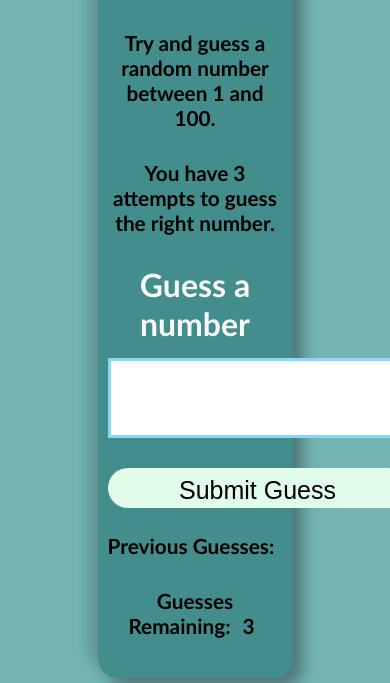
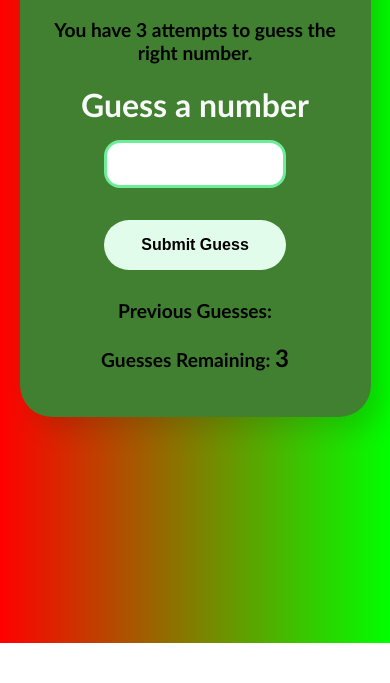
Before and after one commit to Ajayfrizzy/zuri-guessing-game, a plain HTML site: page index.html in a window 390 px wide. Shown: the part 201-884 px from the top of the page. After the commit the page ends 844 px from the top, so only its background shows below. Drawn offline with Linux system fonts and the light colour scheme.

Commit message:
modiefied all the files

```diff
--- a/index.html
+++ b/index.html
@@ -17,14 +17,14 @@
     <div id="wrapper">
       <form action="" class="form">
         <label for="guess-field" id="guess">Guess a number</label>
-        <input type="text" id="guess-field" class="guessfield">
-        <button type="submit" id="sub" class="guess-sumbit">Submit Guess</button>
+        <input type="text" id="input-field">
+        <button type="submit" id="sub">Submit Guess</button>
       </form>
     </div>
 
-    <div class="resultpress">
-      <p>Previous Guesses: <span class="guesses"></span></p>
-      <p>Guesses Remaining: <span class="lastresult">3</span></p>
+    <div class="start-new-game">
+      <p>Previous Guesses: <span class="number-guessed"></span></p>
+      <p>Guesses Remaining: <span class="remaining-guesses">3</span></p>
       <p class="loworhigh"></p>
     </div>
   </div>
--- a/script.js
+++ b/script.js
@@ -1,10 +1,12 @@
+"use strict"
+
 let randomNumber = parseInt(Math.random() * 100 + 1);
 
-const userInput = document.querySelector("#guess-field");
+const inputField = document.querySelector("#input-field");
 const submit = document.querySelector("#sub");
-const startover = document.querySelector(".resultpress");
-const guessSlot = document.querySelector(".guesses");
-const remaining = document.querySelector(".lastresult");
+const startNewGame= document.querySelector(".start-new-game");
+const numberGuessed = document.querySelector(".number-guessed");
+const remainingGuesses = document.querySelector(".remaining-guesses");
 const loworhigh = document.querySelector(".loworhigh");
 
 const p = document.createElement("p");
@@ -14,9 +16,9 @@ let numGuesses = 1;
 let playGame = true;
 
 if (playGame) {
-  submit.addEventListener("click", function (e) {
+  submit.addEventListener("click", (e) => {
     e.preventDefault();
-    const guess = parseInt(userInput.value);
+    const guess = parseInt(inputField.value);
     validateGuess(guess);
   });
 }
@@ -54,31 +56,32 @@ function checkGuess(guess) {
 }
 
 function displayGuesses(guess) {
-  userInput.value = "";
-  guessSlot.innerHTML += `${guess} `;
+  inputField.value = "";
+  numberGuessed.innerHTML += `${guess} `;
   numGuesses++;
-  remaining.innerHTML = `${3 - numGuesses} `;
+  remainingGuesses.innerHTML = `${3 - numGuesses} `;
 }
 
 function displayMessage(message) {
   loworhigh.innerHTML = `<h1>${message}</h1>`;
 }
 
+  /*
+  Add code here to handle the end of the game
+  For example, you can disable the input field and submit button
+  playGame = false;
+  userInput.disabled = true;
+  submit.disabled = true;  */
+
 function endGame() {
-  userInput.value = "";
-  userInput.setAttribute("disabled", "");
-  p.classList.add("button");
-  p.innerHTML = '<h1 id="newGame">Start New Game</h1>';
+  inputField.value = "";
+  inputField.setAttribute("disabled", "");
+  //p.classList.add("button");
+  p.innerHTML = '<h2 id="newGame">Start New Game</h2>';
 
-  startover.appendChild(p);
+  startNewGame.appendChild(p);
   playGame = false;
   newGame();
-
-  // Add code here to handle the end of the game
-  // For example, you can disable the input field and submit button
-  //playGame = false;
-  //userInput.disabled = true;
-  //submit.disabled = true;
 }
 
 function newGame() {
@@ -87,11 +90,11 @@ function newGame() {
     randomNumber = parseInt(Math.random() * 100 + 1);
     previousGuesses = [];
     numGuesses = 1;
-    guessSlot.innerHTML = "";
+    numberGuessed.innerHTML = "";
     loworhigh.innerHTML = "";
-    remaining.innerHTML = `${3 - numGuesses} `;
-    userInput.removeAttribute("disabled");
-    startover.removeChild(p);
+    remainingGuesses.innerHTML = `${3 - numGuesses} `;
+    inputField.removeAttribute("disabled");
+    startNewGame.removeChild(p);
     playGame = true;
   });
 }
--- a/style.css
+++ b/style.css
@@ -4,112 +4,122 @@
     padding: 0;
   }
   body {
-    font-family: "Gill Sans", "Gill Sans MT", Calibri, "Trebuchet MS", sans-serif;
-    background-color: rgba(80, 163, 163, 0.8);
+    font-family: 'Gill Sans', 'Gill Sans MT', Calibri, 'Trebuchet MS', sans-serif;
+    background: linear-gradient(90deg,#ff0000 0%, #00ff00 100%);
+    font-size: 16px;
   }
 
   .container {
     text-align: center;
-    max-width: 700px;
+    max-width: 100vw;
     width: 50%;
-    background-color: rgba(21, 102, 102, 0.5);
-    margin: 5px auto;
-    box-shadow: 10px 10px 15px rgba(70, 104, 104, 0.8),
-      -10px -10px 15px rgba(93, 138, 138, 0.8);
-    border-radius: 20px;
-    padding: 90px;
-    margin-top: 60px;
+    background-color: rgb(64, 128, 48);
+    margin: 1.5rem auto;
+    box-shadow: 0.8rem 0.8rem 1.6rem rgba(0, 0, 0, 0.13);
+    padding: 1.5rem;
+    font-weight: 700;
+    border-radius: 2rem;
 }
 
 h1 {
-    font-size: 3rem;
-    margin: 15px 0;
+  font-size: 2rem;
+  margin: 1rem 0 1.5rem;
   line-height: 1;
-    margin-bottom: 50px;
 }
 p {
-    font-weight: bold;
-    margin-bottom: 15px;
-    font-size: 1.3rem;
-    margin-bottom: 30px;
+  font-size: 1.5rem;
+  margin-bottom: 1.3rem;
 }
 
   span {
-    font-size: rem;
-    font-weight: bold;
+    font-size: 1.5rem;
   }
 
-  .lastresult {
-    color: black;
-    padding: 7px;
+  #input-field {
+    width: 50%;
+    height: 5rem;
+    margin: 1rem auto;
+    font-size: 3.5rem;
+    border: 3px solid rgb(108, 237, 153);
+    display: block;
+    border-radius: 1rem;
+    padding: 0.8rem;
+    outline: none;
 }
 
-  .guesses {
-    color: black;
-    padding: 7px;
-  }
   button {
     background-color: #e1fcea;
-    color: black;
-    width: 250px;
-    height: 50px;
-    border-radius: 50px;
-    font-size: 30px;
-    border-style: 30px;
+    width: 50%;
+    border-radius: 3rem;
+    font-size: 1.8rem;
+    border: none;
+    padding: 1rem 0;
+    margin: 1rem auto 1.5rem;
+    font-weight: 700;
+    cursor: pointer;
 }
 
-  #sub {
+/* .button{
   background-color: #e1fcea;
-    color: black;
-    width: 300px;
-    height: 40px;
-    border-radius: 25px;
-    font-size: 25px;
-    border-style: none;
-    margin-top: 30px;
-    margin-bottom: 25px;
-  }
-
-  #guess-field {
-    color: black;
-    width: 300px;
-    height: 80px;
-    font-size: 40px;
-    border-style: none;
-    margin-top: 15px;
-    font-size: 50px;
-    border: 3px solid rgb(138, 216, 247);
-  }
+  width: 50%;
+  border-radius: 3rem;
+  font-size: 1.8rem;
+  border: none;
+  padding: 1rem 0;
+  margin: 1rem auto 1.5rem;
+} */
 
   #guess {
     font-size: 2rem;
-    font-weight: bolder;
     color: rgb(249, 249, 249);
-    margin-top: 100px;
   }
 
-  #wrapper {
-    box-sizing: border-box;
-    color: white;
-    font-size: 20px;
+  #newGame {
+    background-color: #e1fcea;
+    width: 70%;
+    padding: 0.8rem;
     text-align: center;
+    border: none;
+    margin: auto;
+    border-radius: 2.5rem;
+    cursor: pointer;
 }
 
-  /* Media query for smaller screens */
-  @media screen and (max-width: 768px) {
+#newGame:hover {
+    background-color: #bdd4c5
+}
+
+  @media screen and (max-width: 600px), (max-width: 759.99px) {
     .container {
-      padding: 10px;
+      width: 90%;
+    }
+    p {
+      font-size: 1.2rem;
+      margin-bottom: 1.3rem;
+  }
+  #input-field{
+      width: 60%;
+      height: 3rem;
+      font-size: 2rem;
+  }
+  button {
+    width: 60%;
+    font-size: 1rem;
+}
+#newGame {
+  width: 60%;
+  font-size: 1.2rem;
   }
 }
 
-  /* Media query for even smaller screens */
-  @media screen and (max-width: 480px) {
-    h1 {
-      font-size: 2rem;
+@media screen and (max-width: 450px){
+  #newGame {
+    width: 65%;
+    }
 }
 
-    input,
-    button {
-      padding: 8px;
+@media screen and (max-width: 350px), (max-width: 400px){
+  #newGame {
+    width: 80%;
     }
 }
```
Lines whose indentation alone changed are shown as unchanged.
